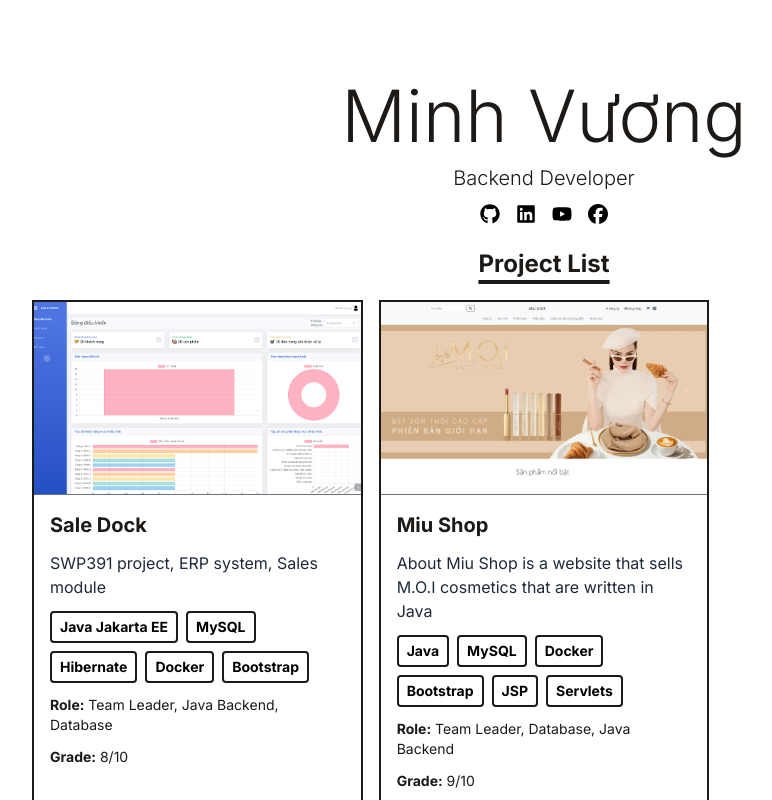
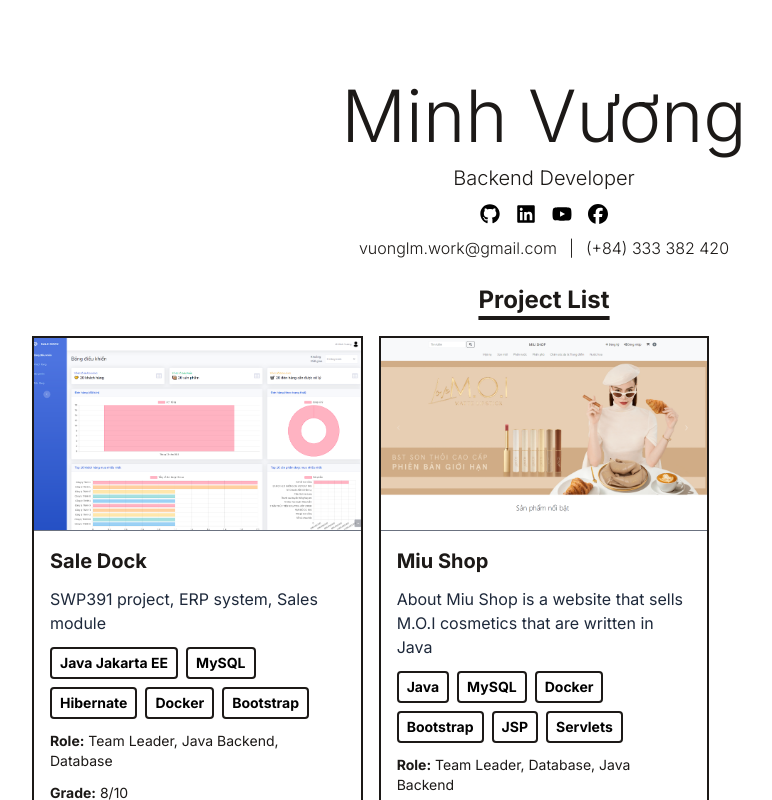
Before and after one commit to hardingadonis/hardingadonis.github.io, a React (Vite) app: page / in a window 1280 px wide. Shown: the top 800 px of the page, without its empty margins (96-868 px from the left). Built offline with nearby package versions, Linux system fonts and the light colour scheme.

Commit message:
[Add] Implement contact components

```diff
--- a/src/components/Introduction.tsx
+++ b/src/components/Introduction.tsx
@@ -40,6 +40,11 @@ const Introduction = () => {
 					<img className="w-5 h-5" src={facebook} alt="Facebook icon" />
 				</a>
 			</div>
+			<div className="flex justify-center font-light">
+				<p className="text-sm md:text-base mt-3">vuonglm.work@gmail.com</p>
+				<p className="text-sm md:text-base mt-3 ml-3">|</p>
+				<p className="text-sm md:text-base mt-3 ml-3">(+84) 333 382 420</p>
+			</div>
 		</div>
 	);
 };
```
